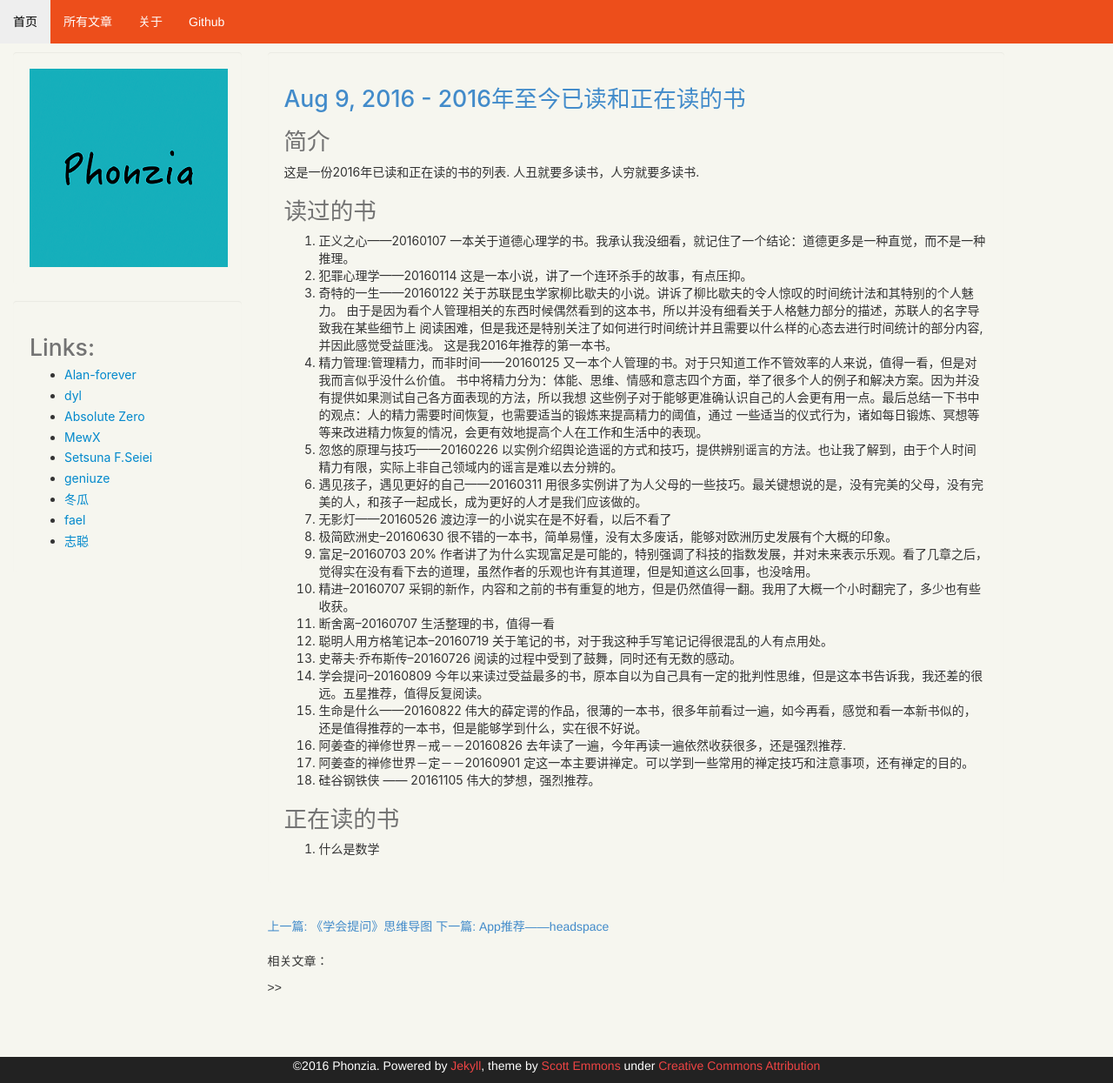
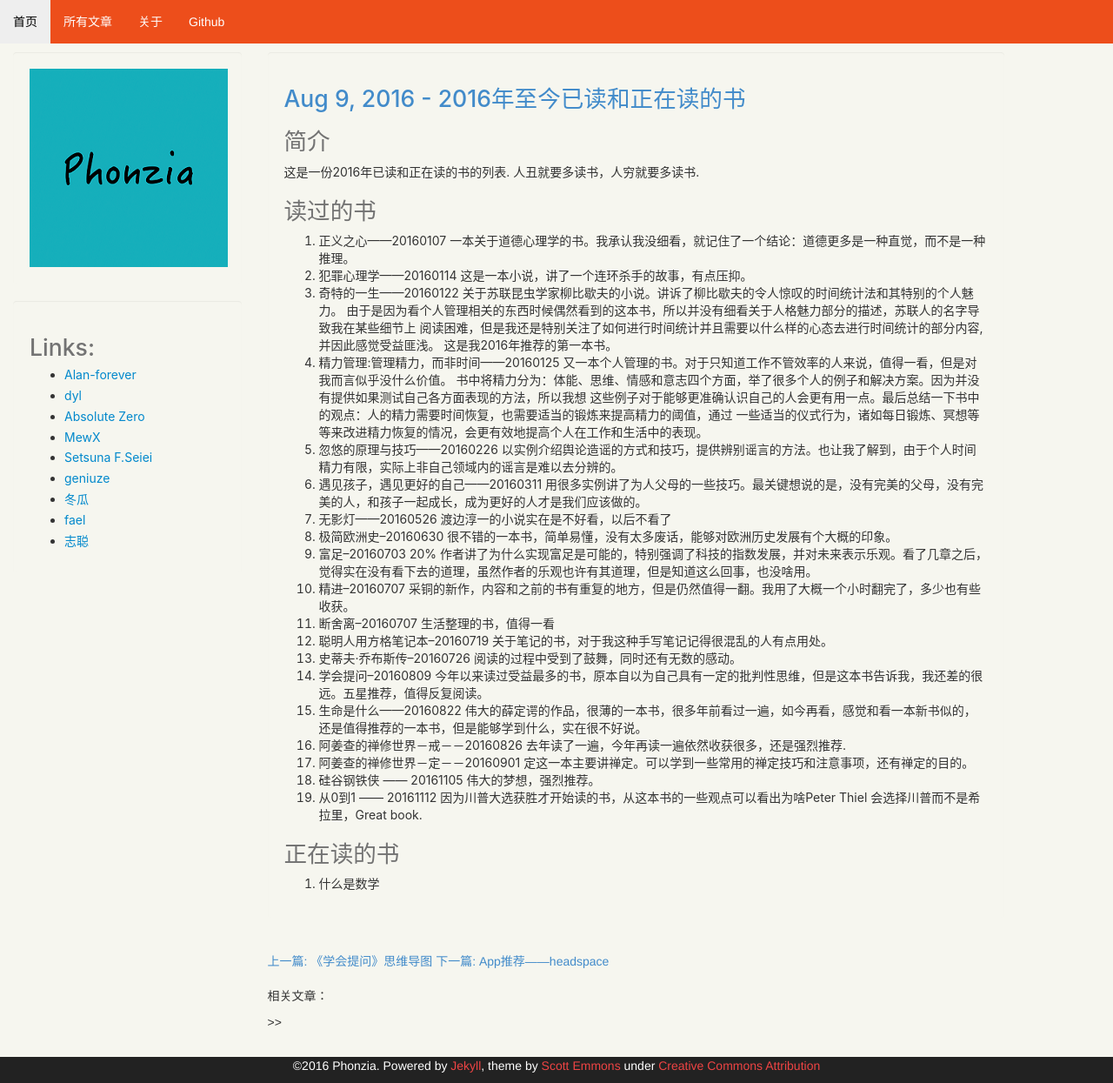
Before and after one commit to phonzia/old_blog, a Jekyll site: the page built from _posts/2016-08-09-BooksRead.md, in a window 1280 px wide and 1245 px high. Shown: the whole window at 87% size. Built offline with Jekyll 4.4.1, drawn with Linux system fonts in a browser that asks for light colours; Markdown is read by kramdown in place of the engine named in the settings; comment, search, counter and statistics services are not loaded.

Commit message:
Update 2016年至今已读和正在读的书

```diff
--- a/_posts/2016-08-09-BooksRead.md
+++ b/_posts/2016-08-09-BooksRead.md
@@ -35,6 +35,7 @@ tags: ''
 16. 阿姜查的禅修世界－戒－－20160826 去年读了一遍，今年再读一遍依然收获很多，还是强烈推荐.
 17. 阿姜查的禅修世界－定－－20160901 定这一本主要讲禅定。可以学到一些常用的禅定技巧和注意事项，还有禅定的目的。
 18. 硅谷钢铁侠 —— 20161105 伟大的梦想，强烈推荐。
+19. 从0到1 —— 20161112 因为川普大选获胜才开始读的书，从这本书的一些观点可以看出为啥Peter Thiel 会选择川普而不是希拉里，Great book.
 
 # 正在读的书
 1. 什么是数学
```
